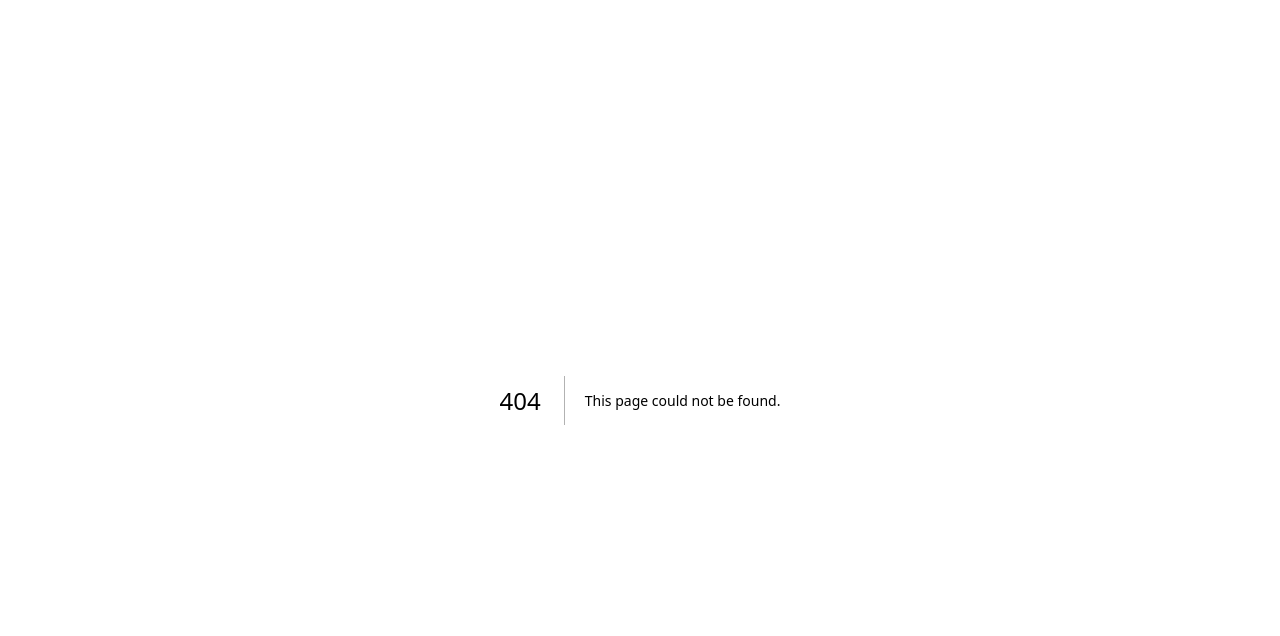
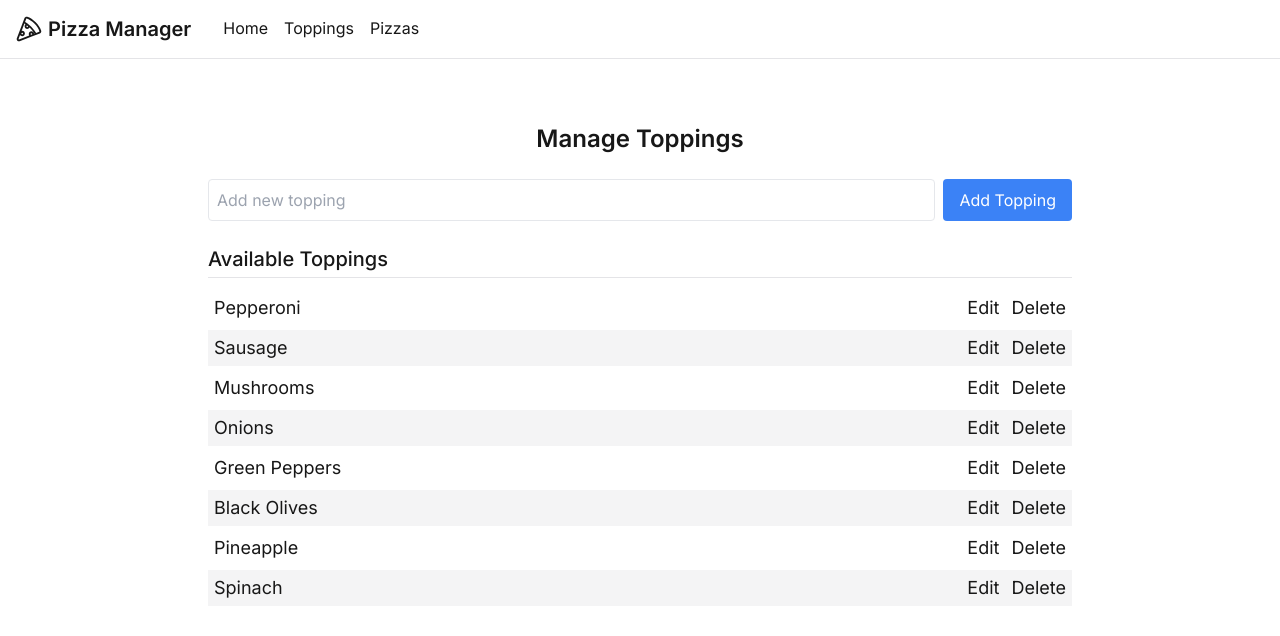
Before and after one commit to thanneman/strongmind-pizza, a Next.js app: page /toppings in a window 1280 px wide. Before the commit this address had no page. Shown: the top 636 px of the page. Built offline with nearby package versions, Linux system fonts and the light colour scheme.

Commit message:
feat: crud mvp added on toppings page

```diff
--- /dev/null
+++ b/src/pages/toppings.js
@@ -0,0 +1,125 @@
+import { useState, useEffect, useRef } from 'react'
+import Link from 'next/link'
+import Layout from '@/components/global/layout'
+
+const initialToppings = [
+    {
+        id: 1,
+        name: 'Pepperoni',
+    },
+    {
+        id: 2,
+        name: 'Sausage',
+    },
+    {
+        id: 3,
+        name: 'Mushrooms',
+    },
+    {
+        id: 4,
+        name: 'Onions',
+    },
+    {
+        id: 5,
+        name: 'Green Peppers',
+    },
+    {
+        id: 6,
+        name: 'Black Olives',
+    },
+    {
+        id: 7,
+        name: 'Pineapple',
+    },
+    {
+        id: 8,
+        name: 'Spinach',
+    },
+]
+
+export default function Toppings() {
+    const [toppings, setToppings] = useState(initialToppings)
+    const [newTopping, setNewTopping] = useState('')
+    const [editingId, setEditingId] = useState(null)
+    const [editingName, setEditingName] = useState('')
+    const editInputRef = useRef(null)
+
+    const addTopping = (e) => {
+        e.preventDefault()
+        if (newTopping.trim() === '') return
+        if (toppings.some((topping) => topping.name.toLowerCase() === newTopping.toLowerCase())) {
+            alert('Topping already exists')
+            return
+        }
+        setToppings([...toppings, { id: toppings.length + 1, name: newTopping }])
+        setNewTopping('')
+    }
+
+    const updateTopping = (id) => {
+        if (toppings.some((topping) => topping.name.toLowerCase() === editingName.toLowerCase())) {
+            alert('Topping already exists')
+            return
+        }
+        setToppings(toppings.map((topping) => (topping.id === id ? { ...topping, name: editingName } : topping)))
+        setEditingId(null)
+        setEditingName('');
+    }
+
+    const deleteTopping = (id) => {
+        setToppings(toppings.filter((topping) => topping.id !== id))
+    }
+
+    return (
+        <main className='container max-w-4xl py-6'>
+            <div className='flex flex-col mt-10 gap-y-6'>
+                <h1 className='self-center text-2xl font-semibold'>Manage Toppings</h1>
+                <div className=''>
+                    <form onSubmit={addTopping} className='flex gap-x-2'>
+                        <input
+                            type='text'
+                            value={newTopping}
+                            onChange={(e) => setNewTopping(e.target.value)}
+                            placeholder='Add new topping'
+                            className='flex-1 p-2 border rounded'
+                        />
+                        <button type='submit' className='px-4 text-white bg-blue-500 rounded hover:bg-blue-600'>
+                            Add Topping
+                        </button>
+                    </form>
+                </div>
+                <div className='flex flex-col gap-y-3'>
+                    <h2 className='pb-1 text-xl font-medium border-b border-zinc-200'>Available Toppings</h2>
+                    <ul className='flex flex-col w-full gap-y-1'>
+                        {toppings.map((topping) => (
+                            <li key={topping.id} className='flex justify-between py-1 px-1.5 text-lg even:bg-zinc-100'>
+                                {editingId === topping.id ? (
+                                    <>
+                                        <input
+                                            type='text'
+                                            value={editingName}
+                                            onChange={(e) => setEditingName(e.target.value)}
+                                            autoFocus
+                                        />
+                                        <button onClick={() => updateTopping(topping.id)}>Save</button>
+                                    </>
+                                ) : (
+                                    <>
+                                        {topping.name}
+                                        <div className='flex gap-x-3'>
+                                            <button onClick={() => { setEditingId(topping.id); setEditingName(topping.name); }}>Edit</button>
+                                            <button onClick={() => deleteTopping(topping.id)}>Delete</button>
+                                        </div>
+                                    </>
+                                )}
+                            </li>
+                        ))}
+                    </ul>
+                </div>
+            </div>
+        </main>
+    )
+}
+
+Toppings.getLayout = (page) => {
+    return (<Layout>{page}</Layout>)
+}
```
